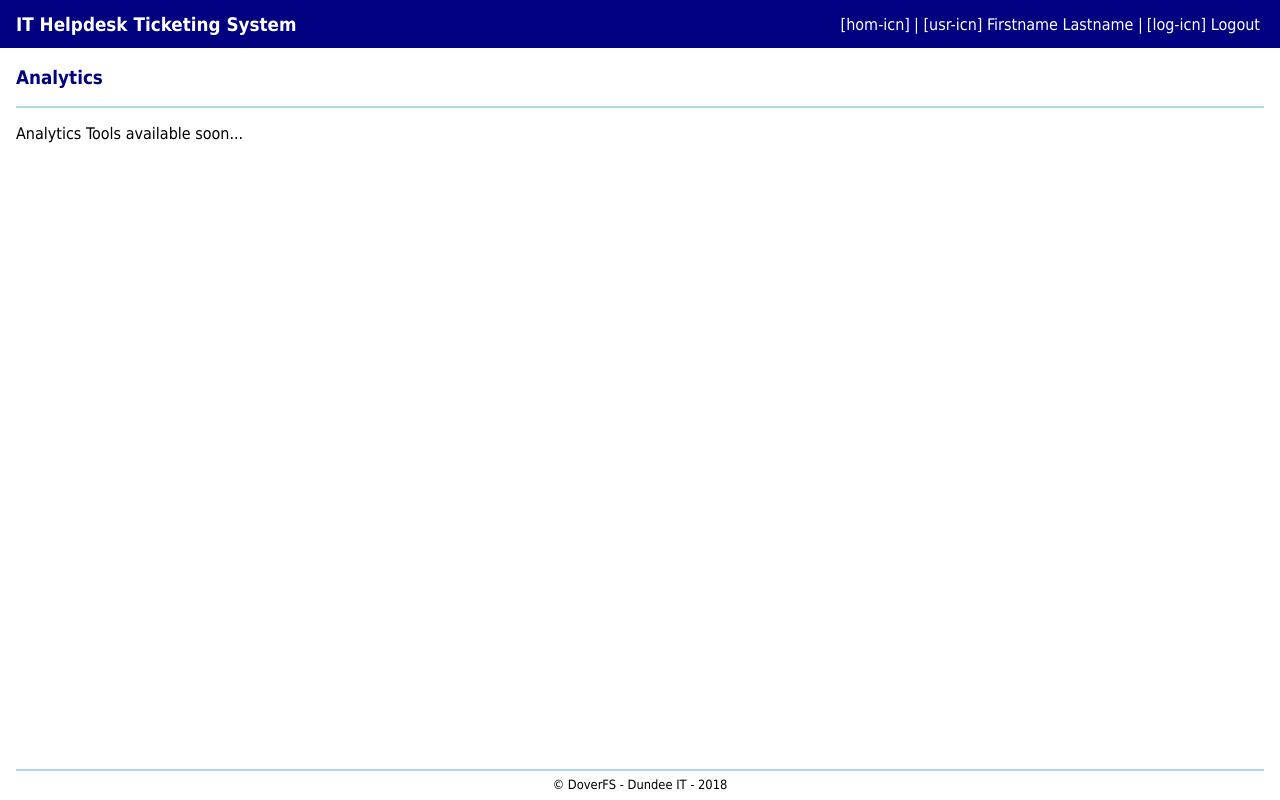
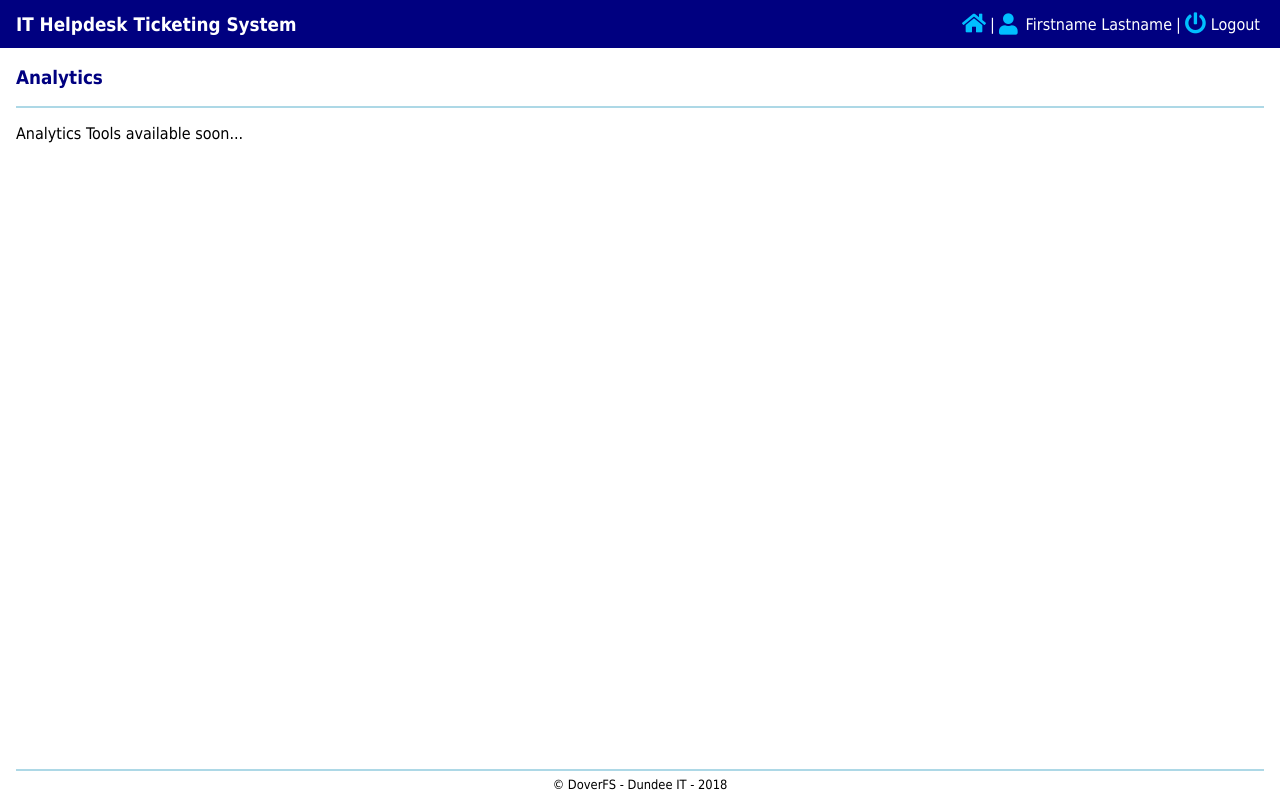
Before and after one commit to Michal-Sitarz/DunUni-Web-IT_Helpdesk_System-FrontEnd, a plain HTML site: page public_html/analytics.html in a window 1280 px wide. Drawn offline with Linux system fonts and the light colour scheme.

Commit message:
header navbar: icons

```diff
--- a/public_html/analytics.html
+++ b/public_html/analytics.html
@@ -14,9 +14,9 @@
                 <h3>IT Helpdesk Ticketing System</h3>
             </div>
             <div id="header-nav">
-                <a href="home-a.html">[hom-icn]</a> |
-                [usr-icn] Firstname Lastname |
-                <a href="login.html">[log-icn] Logout</a>
+                <a href="home-a.html"><i class="fas fa-home fa-lg"></i></a> |
+                <i class="fas fa-user fa-lg"></i> <p>Firstname Lastname</p> |
+                <a href="login.html"><i class="fas fa-power-off fa-lg"></i> Logout</a>
             </div>
         </header>
 
```
Also changed, not shown: public_html/helpdesk-guide.html (+3 -3 lines), public_html/historical-tickets.html (+3 -3 lines), public_html/home-a.html (+3 -3 lines), public_html/home.html (+3 -3 lines), public_html/js/login.js (+16 -4 lines), public_html/manage-devices.html (+3 -3 lines), public_html/manage-users.html (+3 -3 lines).
